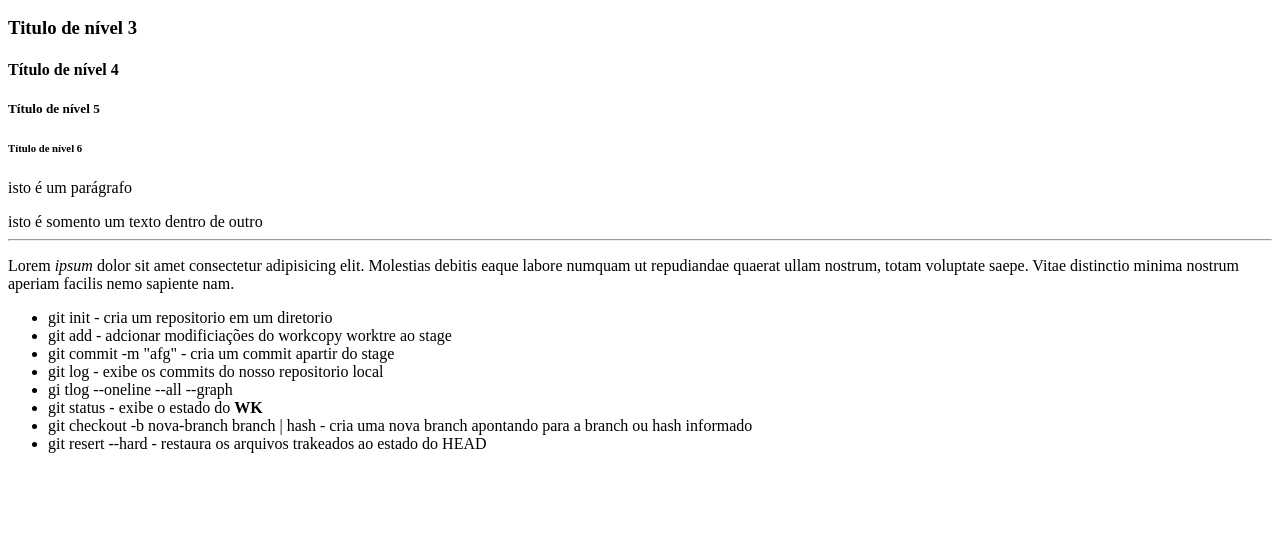
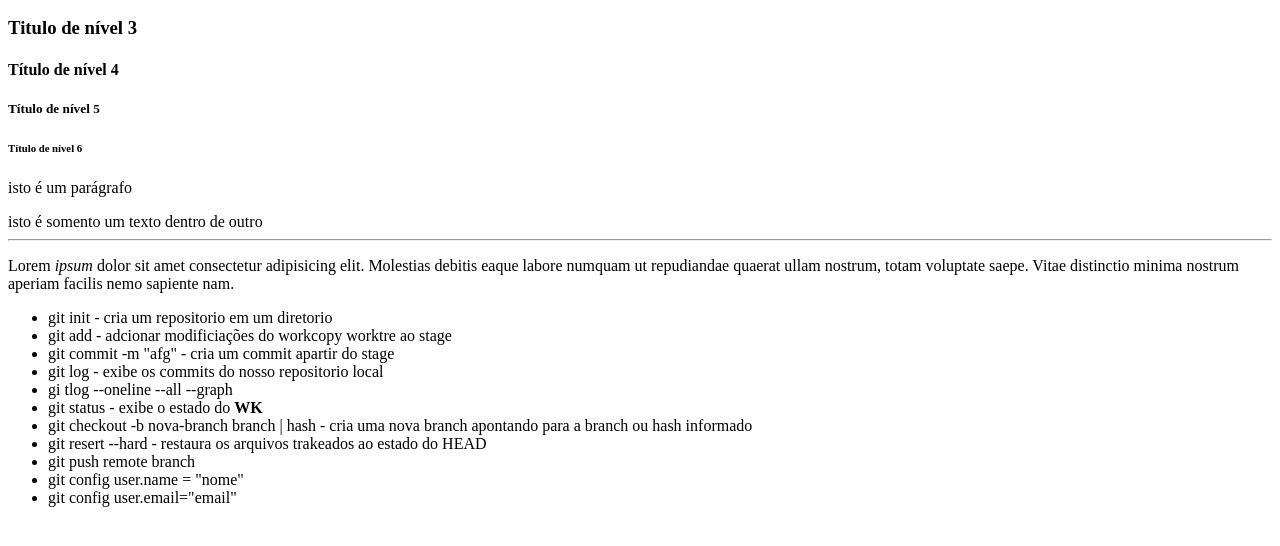
Before and after one commit to ijamillen02-byte/web, a plain HTML site: page index.html in a window 1280 px wide. Shown: the part 96-642 px from the top of the page. Drawn offline with Linux system fonts and the light colour scheme.

Commit message:
atualizar lista de comandos

```diff
--- a/index.html
+++ b/index.html
@@ -25,6 +25,9 @@
     <li> git status - exibe o estado do <strong> WK</strong></li>
     <li> git checkout -b nova-branch branch | hash - cria uma nova branch apontando para a branch ou hash informado</li>
     <li> git resert --hard - restaura os arquivos trakeados ao estado do HEAD</li>
+    <li> git push remote branch</li>
+    <li> git config user.name = "nome"</li>
+    <li> git config user.email="email"</li>
    </ul> </body>
 
     </html>
```
Also changed, not shown: basic.html (+11 -0 lines).
